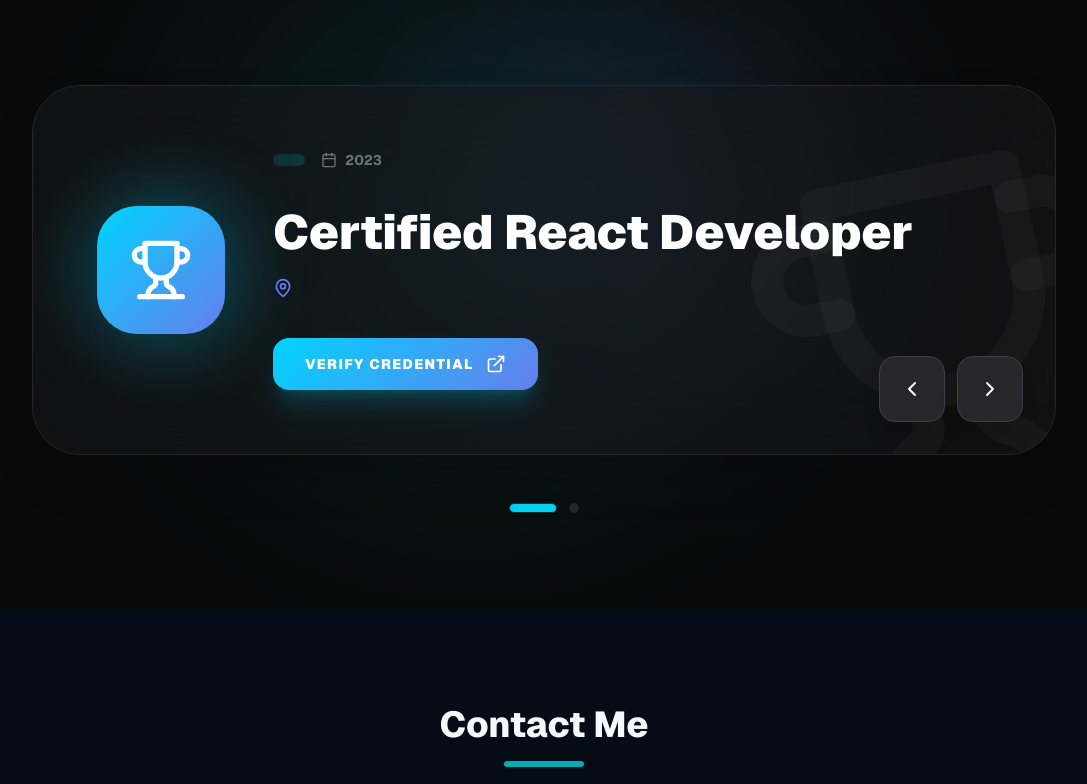
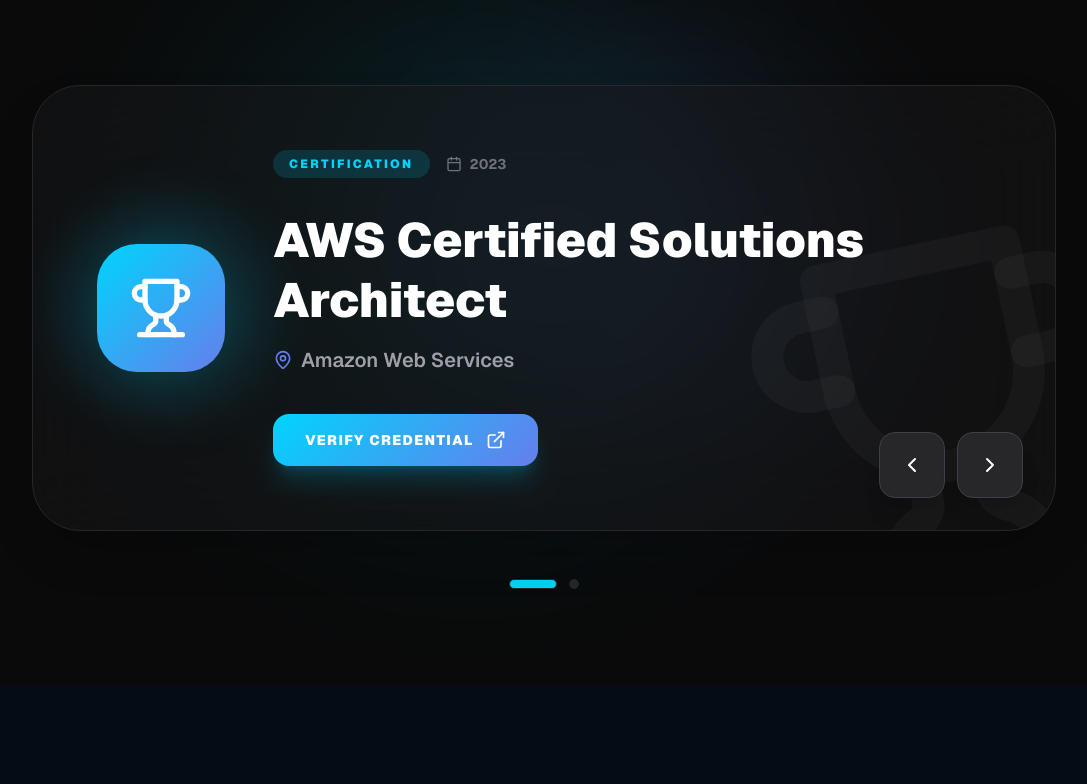
Before and after one commit to Madhusudan2710/portfolio-v2, a Next.js app: page / in a window 1280 px wide. Shown: the part 4532-5316 px from the top of the page, without its empty margins (96-1183 px from the left). Built offline with nearby package versions, Linux system fonts and the light colour scheme.

Commit message:
certification issue fixed

```diff
--- a/components/certifications.tsx
+++ b/components/certifications.tsx
@@ -6,7 +6,6 @@ import type { ScrollTrigger } from "gsap/ScrollTrigger"
 import { Trophy, ChevronLeft, ChevronRight, ExternalLink, Calendar, MapPin } from "lucide-react"
 import { cn } from "@/lib/utils"
 
-// Type definitions for better type safety
 interface Certification {
   id: string
   title: string
@@ -16,7 +15,6 @@ interface Certification {
   credentialUrl?: string
 }
 
-// Constants for better maintainability
 const ANIMATION_CONFIG = {
   HEADER_DELAY: 0.1,
   CARD_DELAY: 0.2,
@@ -33,13 +31,23 @@ export function Certifications() {
   const cardContainerRef = useRef<HTMLDivElement>(null)
   const scrollTriggerRef = useRef<ScrollTrigger[]>([])
 
-  // Fetch certifications data from the server
+  // Fetch and transform certifications
   useEffect(() => {
     const fetchCertifications = async () => {
       try {
-        const response = await fetch("/api/certifications")
+        const response = await fetch("/certifications.json")
         const data = await response.json()
-        setCertifications(data)
+
+        const formattedData: Certification[] = data.map((cert: any, idx: number) => ({
+          id: cert.id || idx.toString(),
+          title: cert.title,
+          org: cert.issuer,
+          date: cert.date,
+          type: cert.type || "Certification",
+          credentialUrl: cert.credentialUrl || undefined,
+        }))
+
+        setCertifications(formattedData)
       } catch (error) {
         console.error("Failed to fetch certifications:", error)
       }
@@ -48,13 +56,11 @@ export function Certifications() {
     fetchCertifications()
   }, [])
 
-  // Memoized current certification for performance
-  const currentCertification = useMemo(() =>
-    certifications[activeIdx] || certifications[0],
+  const currentCertification = useMemo(
+    () => certifications[activeIdx] || certifications[0],
     [activeIdx, certifications]
   )
 
-  // Optimized navigation functions with useCallback
   const navigateNext = useCallback(() => {
     if (isAnimating || certifications.length === 0) return
     setActiveIdx((prev) => (prev + 1) % certifications.length)
@@ -65,19 +71,21 @@ export function Certifications() {
     setActiveIdx((prev) => (prev - 1 + certifications.length) % certifications.length)
   }, [isAnimating, certifications.length])
 
-  const navigateToIndex = useCallback((index: number) => {
-    if (isAnimating || index === activeIdx || index < 0 || index >= certifications.length) return
-    setActiveIdx(index)
-  }, [isAnimating, activeIdx, certifications.length])
+  const navigateToIndex = useCallback(
+    (index: number) => {
+      if (isAnimating || index === activeIdx || index < 0 || index >= certifications.length) return
+      setActiveIdx(index)
+    },
+    [isAnimating, activeIdx, certifications.length]
+  )
 
-  // Enhanced GSAP setup with better error handling
+  // GSAP ScrollTrigger setup
   useEffect(() => {
     if (!sectionRef.current || typeof window === "undefined") return
 
     let ScrollTrigger: any
 
     try {
-      // Dynamic import for better code splitting
       ScrollTrigger = require("gsap/ScrollTrigger").ScrollTrigger
       gsap.registerPlugin(ScrollTrigger)
 
@@ -90,11 +98,12 @@ export function Certifications() {
           start: ANIMATION_CONFIG.SCROLL_START_HEADER,
           toggleActions: "play none none reverse",
           onToggle: () => {
-            gsap.fromTo(headerElement,
+            gsap.fromTo(
+              headerElement,
               { y: 50, opacity: 0 },
               { y: 0, opacity: 1, duration: 1, ease: "power2.out" }
             )
-          }
+          },
         })
         scrollTriggerRef.current.push(headerTrigger)
       }
@@ -105,11 +114,12 @@ export function Certifications() {
           start: ANIMATION_CONFIG.SCROLL_START_CARD,
           toggleActions: "play none none reverse",
           onToggle: () => {
-            gsap.fromTo(cardElement,
+            gsap.fromTo(
+              cardElement,
               { scale: 0.9, opacity: 0 },
               { scale: 1, opacity: 1, duration: 1.2, ease: "power4.out" }
             )
-          }
+          },
         })
         scrollTriggerRef.current.push(cardTrigger)
       }
@@ -118,7 +128,7 @@ export function Certifications() {
     }
 
     return () => {
-      scrollTriggerRef.current.forEach(trigger => {
+      scrollTriggerRef.current.forEach((trigger) => {
         try {
           trigger.kill()
         } catch (error) {
@@ -129,7 +139,7 @@ export function Certifications() {
     }
   }, [])
 
-  // Enhanced card transition animation
+  // Card animation on activeIdx change
   useEffect(() => {
     if (!cardContainerRef.current) return
 
@@ -139,14 +149,15 @@ export function Certifications() {
     setIsAnimating(true)
 
     try {
-      gsap.fromTo(currentCard,
+      gsap.fromTo(
+        currentCard,
         { x: 50, opacity: 0 },
         {
           x: 0,
           opacity: 1,
           duration: ANIMATION_CONFIG.TRANSITION_DURATION,
           ease: "power2.out",
-          onComplete: () => setIsAnimating(false)
+          onComplete: () => setIsAnimating(false),
         }
       )
     } catch (error) {
@@ -155,7 +166,7 @@ export function Certifications() {
     }
   }, [activeIdx])
 
-  // Keyboard navigation support
+  // Keyboard navigation
   useEffect(() => {
     const handleKeyDown = (event: KeyboardEvent) => {
       switch (event.key) {
@@ -182,19 +193,16 @@ export function Certifications() {
     return () => window.removeEventListener("keydown", handleKeyDown)
   }, [navigateNext, navigatePrev, navigateToIndex, certifications.length])
 
-  // Handle credential verification
   const handleCredentialClick = useCallback(() => {
-    const url = currentCertification?.credentialUrl
-    if (url) {
+    if (currentCertification?.credentialUrl) {
       try {
-        window.open(url, "_blank", "noopener,noreferrer")
+        window.open(currentCertification.credentialUrl, "_blank", "noopener,noreferrer")
       } catch (error) {
         console.warn("Failed to open credential URL:", error)
       }
     }
   }, [currentCertification?.credentialUrl])
 
-  // Early return if no certifications
   if (!certifications.length) {
     return (
       <section className="py-24 text-center">
@@ -204,31 +212,16 @@ export function Certifications() {
   }
 
   return (
-    <section
-      ref={sectionRef}
-      id="certifications"
-      className="py-24 relative overflow-hidden"
-      style={{ backgroundColor: "#0a0a0a" }}
-    >
-      {/* Premium background effects */}
+    <section ref={sectionRef} id="certifications" className="py-24 relative overflow-hidden" style={{ backgroundColor: "#0a0a0a" }}>
       <div className="absolute top-0 left-0 w-full h-full pointer-events-none">
-        <div
-          className="absolute top-1/4 left-1/4 w-[500px] h-[500px] rounded-full blur-[120px] opacity-10"
-          style={{ background: "#00d4ff" }}
-        />
-        <div
-          className="absolute bottom-1/4 right-1/4 w-[400px] h-[400px] rounded-full blur-[100px] opacity-10"
-          style={{ background: "#667eea" }}
-        />
+        <div className="absolute top-1/4 left-1/4 w-[500px] h-[500px] rounded-full blur-[120px] opacity-10" style={{ background: "#00d4ff" }} />
+        <div className="absolute bottom-1/4 right-1/4 w-[400px] h-[400px] rounded-full blur-[100px] opacity-10" style={{ background: "#667eea" }} />
       </div>
 
       <div className="container mx-auto px-6 relative z-10">
         <div className="text-center mb-20 certs-header">
           <h2 className="text-4xl md:text-5xl font-black mb-6 tracking-tight text-white">Achievements & Mastery</h2>
-          <div
-            className="w-32 h-2 mx-auto rounded-full mb-8"
-            style={{ background: "linear-gradient(90deg, #00d4ff, #667eea)" }}
-          />
+          <div className="w-32 h-2 mx-auto rounded-full mb-8" style={{ background: "linear-gradient(90deg, #00d4ff, #667eea)" }} />
           <p className="text-zinc-400 text-lg max-w-2xl mx-auto font-medium">
             A curated collection of my professional certifications and competitive achievements.
           </p>
@@ -236,47 +229,36 @@ export function Certifications() {
 
         <div className="max-w-5xl mx-auto" ref={cardContainerRef}>
           <div className="relative bg-zinc-900/50 backdrop-blur-2xl border border-zinc-800 rounded-[3rem] p-8 md:p-16 shadow-2xl overflow-hidden group">
-            {/* Animated Trophy Background */}
             <Trophy className="absolute -right-20 -bottom-20 w-96 h-96 text-white/[0.03] -rotate-12 transition-transform duration-1000 group-hover:scale-110 group-hover:rotate-0" />
 
             <div className="active-cert-content relative z-10">
               <div className="flex flex-col md:flex-row items-center gap-12">
                 <div className="shrink-0 relative">
-                  <div
-                    className="w-32 h-32 rounded-[2.5rem] flex items-center justify-center text-white relative overflow-hidden"
-                    style={{ background: "linear-gradient(135deg, #00d4ff, #667eea)" }}
-                  >
+                  <div className="w-32 h-32 rounded-[2.5rem] flex items-center justify-center text-white relative overflow-hidden" style={{ background: "linear-gradient(135deg, #00d4ff, #667eea)" }}>
                     <Trophy className="w-16 h-16" />
                   </div>
-                  <div
-                    className="absolute -inset-4 blur-2xl opacity-30 -z-10 rounded-full"
-                    style={{ background: "#00d4ff" }}
-                  />
+                  <div className="absolute -inset-4 blur-2xl opacity-30 -z-10 rounded-full" style={{ background: "#00d4ff" }} />
                 </div>
 
                 <div className="flex-1 text-center md:text-left">
                   <div className="flex flex-wrap items-center justify-center md:justify-start gap-4 mb-8">
-                    <span
-                      className="px-4 py-1.5 rounded-xl text-xs font-black uppercase tracking-[0.2em]"
-                      style={{ background: "rgba(0, 212, 255, 0.15)", color: "#00d4ff" }}
-                    >
-                      {certifications[activeIdx].type}
+                    <span className="px-4 py-1.5 rounded-xl text-xs font-black uppercase tracking-[0.2em]" style={{ background: "rgba(0, 212, 255, 0.15)", color: "#00d4ff" }}>
+                      {currentCertification.type}
                     </span>
                     <div className="flex items-center gap-2 text-zinc-500 text-sm font-bold">
                       <Calendar className="w-4 h-4" />
-                      {certifications[activeIdx].date}
+                      {currentCertification.date}
                     </div>
                   </div>
 
-                  <h3 className="text-3xl md:text-5xl font-black mb-4 text-white leading-tight">
-                    {certifications[activeIdx].title}
-                  </h3>
+                  <h3 className="text-3xl md:text-5xl font-black mb-4 text-white leading-tight">{currentCertification.title}</h3>
                   <div className="flex items-center justify-center md:justify-start gap-2 text-zinc-400 text-xl font-semibold mb-10">
                     <MapPin className="w-5 h-5 text-[#667eea]" />
-                    {certifications[activeIdx].org}
+                    {currentCertification.org}
                   </div>
 
                   <button
+                    onClick={handleCredentialClick}
                     className="inline-flex items-center gap-3 px-8 py-4 rounded-2xl font-black text-sm uppercase tracking-widest transition-all hover:scale-105 active:scale-95 shadow-xl shadow-cyan-500/20"
                     style={{ background: "linear-gradient(135deg, #00d4ff, #667eea)", color: "white" }}
                   >
@@ -286,7 +268,6 @@ export function Certifications() {
               </div>
             </div>
 
-            {/* Navigation Controls */}
             <div className="absolute bottom-8 right-8 flex gap-3">
               <button
                 onClick={navigatePrev}
@@ -307,18 +288,17 @@ export function Certifications() {
             </div>
           </div>
 
-          {/* Indicators Grid */}
           <div className="flex justify-center flex-wrap gap-3 mt-12 px-6">
             {certifications.map((cert, idx) => (
               <button
-                key={cert.id || idx}
+                key={cert.id}
                 onClick={() => navigateToIndex(idx)}
                 disabled={isAnimating}
                 className={cn(
                   "h-2.5 rounded-full transition-all duration-500 border border-zinc-800 disabled:cursor-not-allowed",
-                  activeIdx === idx ? "w-12 bg-cyan-400" : "w-2.5 bg-zinc-800 hover:bg-zinc-700",
+                  activeIdx === idx ? "w-12 bg-cyan-400" : "w-2.5 bg-zinc-800 hover:bg-zinc-700"
                 )}
-                aria-label={`Go to ${cert.title || `Certificate ${idx + 1}`}`}
+                aria-label={`Go to ${cert.title}`}
               />
             ))}
           </div>
```
